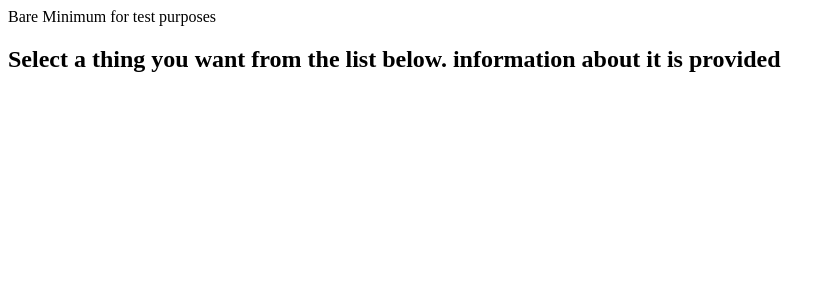
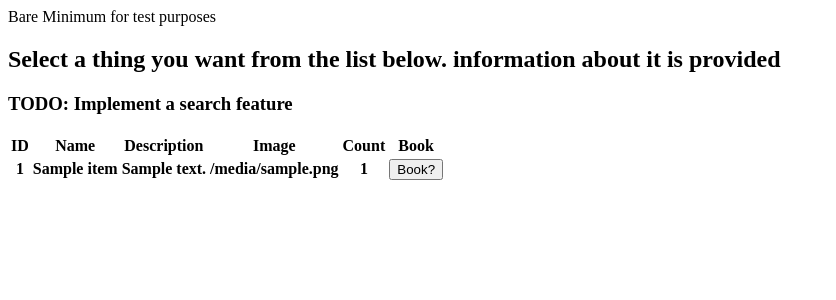
Before and after one commit to AadiRajUp/fsu-library-automation, a Flask app: template templates/index.html in a window 1280 px wide. Shown: the top 300 px of the page, without its empty margins (0-836 px from the left). Run offline with Flask 3, Linux system fonts and the light colour scheme; the template is opened without the code that fills it: most values are stand-ins (such as "Sample title", 1, 10 or a date in 2020); lists and menus that the app fills with data are empty.

Commit message:
database to html

```diff
--- a/app.py
+++ b/app.py
@@ -1,16 +1,17 @@
 ######################
 #   app.py -> Contains server code
-#
-#####################
+######################
 
 from flask import Flask, render_template
 import models
 
 app = Flask(__name__)
 
-
 @app.route("/")
 def home():
-    return render_template('index.html')
+    return render_template('index.html',items = items)
 
-app.run(debug=True)
+if __name__ == "__main__":
+    # models.fill_test_data()
+    items = models.load_data_base()
+    app.run(debug=True)
--- a/templates/index.html
+++ b/templates/index.html
@@ -4,9 +4,30 @@
 		Bare Minimum for test purposes
 
 		<h2> Select a thing you want from the list below. information about it is provided </h2>
-
+		<h3> TODO: Implement a search feature</h3>
 	</body>
 
+	<!-- main section for items -->
+	<table>
+		<tr>
+			<th>ID</th>
+			<th>Name</th>
+			<th>Description</th>
+			<th>Image</th>
+			<th>Count</th>
+			<th>Book</th>
+		</tr>
 
+		{% for item in items %}
+			<tr>
+				<th>{{item.id}}</th>
+				<th>{{item.name}}</th>
+				<th>{{item.description}}</th>
+				<th>{{item.image_path}}</th>
+				<th>{{item.count}}</th>
+				<th><Button>Book?</Button></th>
+			</tr>
+		{% endfor %}
+	</table>
 
 </html>
```
Also changed, not shown: models.py (+20 -0 lines), 1 other file.
